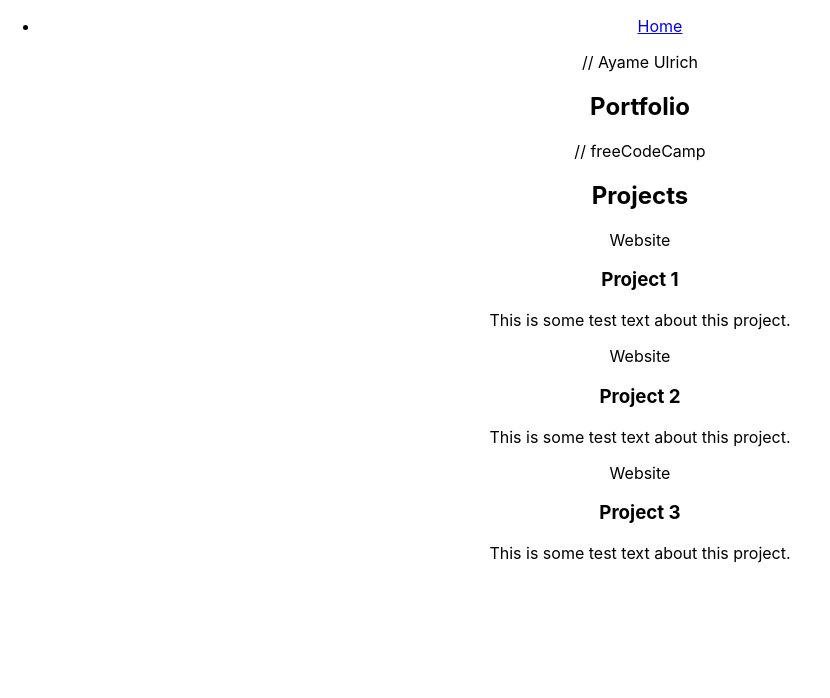
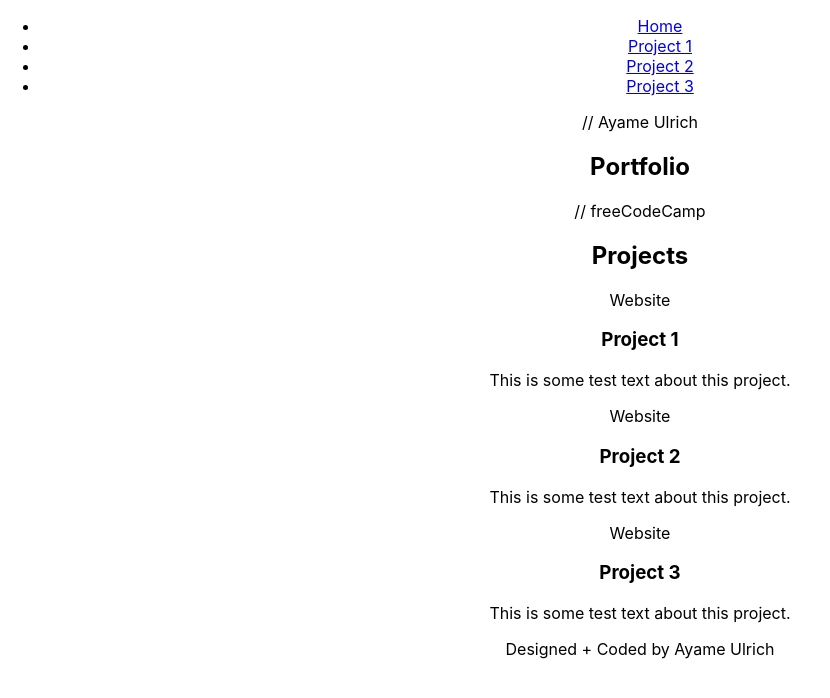
Before and after one commit to AyameU/portfolio-react, a React (Create React App) app: page / in a window 1280 px wide. Shown: the top 698 px of the page, without its empty margins (0-830 px from the left). Built offline with nearby package versions, Linux system fonts and the light colour scheme.

Commit message:
Added footer, and updated navigation links

```diff
--- a/src/App.js
+++ b/src/App.js
@@ -2,12 +2,13 @@ import './App.css';
 import {BrowserRouter as Router, Route, Switch} from 'react-router-dom';
 import Home from './pages/Home.js';
 import Navigation from './components/Navigation.js';
+import TestData from './pages/TestData';
 
 function App() {
   return (
     <Router>
       <div className="App" extends Component>
-        <Navigation />
+        <Navigation projects={TestData}/>
         <Switch>
           <Route path="/" component={Home} exact />
         </Switch>
--- /dev/null
+++ b/src/components/Footer.js
@@ -0,0 +1,11 @@
+import React from 'react';
+
+const Footer = () => (
+    <>
+        <footer>
+            <p class="copyright">Designed + Coded by Ayame Ulrich</p>
+        </footer>
+    </>
+);
+
+export default Footer;
--- a/src/components/Navigation.js
+++ b/src/components/Navigation.js
@@ -1,10 +1,13 @@
 import React from 'react';
 import {Link} from 'react-router-dom';
 
-const Navigation = () => (
+const Navigation = ({projects}) => (
     <nav className="Navbar__Items--right social flex-center">
         <ul>
             <li className="navbar__link"><Link to="/">Home</Link></li>
+        {projects.map((project) => (
+            <li className="navbar__link"><Link to={`#${project.id}`}>{project.name}</Link></li>
+        ))}
         </ul>
     </nav>
 );
--- a/src/components/ProjectList.js
+++ b/src/components/ProjectList.js
@@ -6,9 +6,9 @@ const ProjectList = ({projects}) => (
         {projects.map((project) => (
             <>
                 <span className="accent">{project.category}</span>
-                <h3>{project.name}</h3>
+                <h3 id={project.id}>{project.name}</h3>
                 <Link to={project.link} target="_blank">
-                    <figure className="project-tile"></figure>
+                    <figure className={`project-tile ${project.id}`}></figure>
                 </Link>
                 <p>{project.text}</p>
             </>
--- a/src/pages/Home.js
+++ b/src/pages/Home.js
@@ -1,5 +1,6 @@
 import React from 'react';
-import Portfolio from '../components/Portfolio.js';
+import Portfolio from '../components/Portfolio';
+import Footer from '../components/Footer';
 
 const Home = () => (
     <>
@@ -13,6 +14,7 @@ const Home = () => (
 			</section>
             <Portfolio />
 		</main>
+        <Footer />
     </>
 );
 
--- a/src/pages/TestData.js
+++ b/src/pages/TestData.js
@@ -2,18 +2,21 @@ import React from 'react';
 
 const Projects = [
     {
+        "id": "project1",
         "name": "Project 1",
         "category": "Website",
         "text": "This is some test text about this project.",
         "link": "http://google.com"
     },
     {
+        "id": "project2",
         "name": "Project 2",
         "category": "Website",
         "text": "This is some test text about this project.",
         "link": "http://twitter.com"
     },
     {
+        "id": "project3",
         "name": "Project 3",
         "category": "Website",
         "text": "This is some test text about this project.",
```
